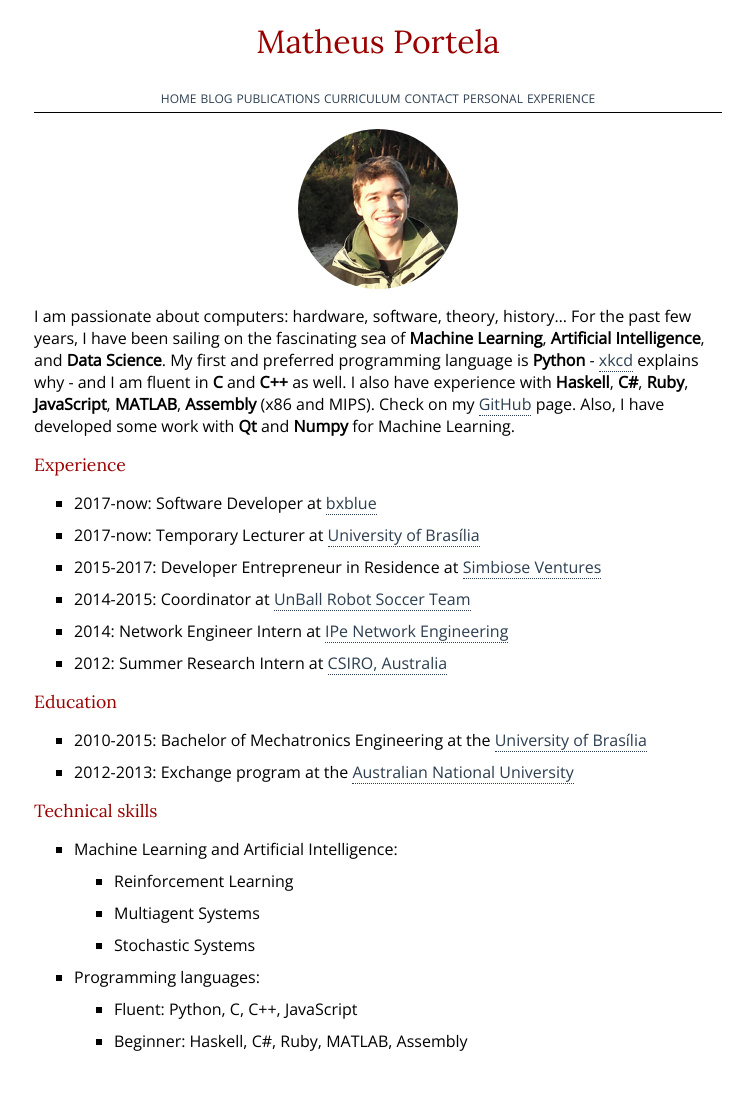
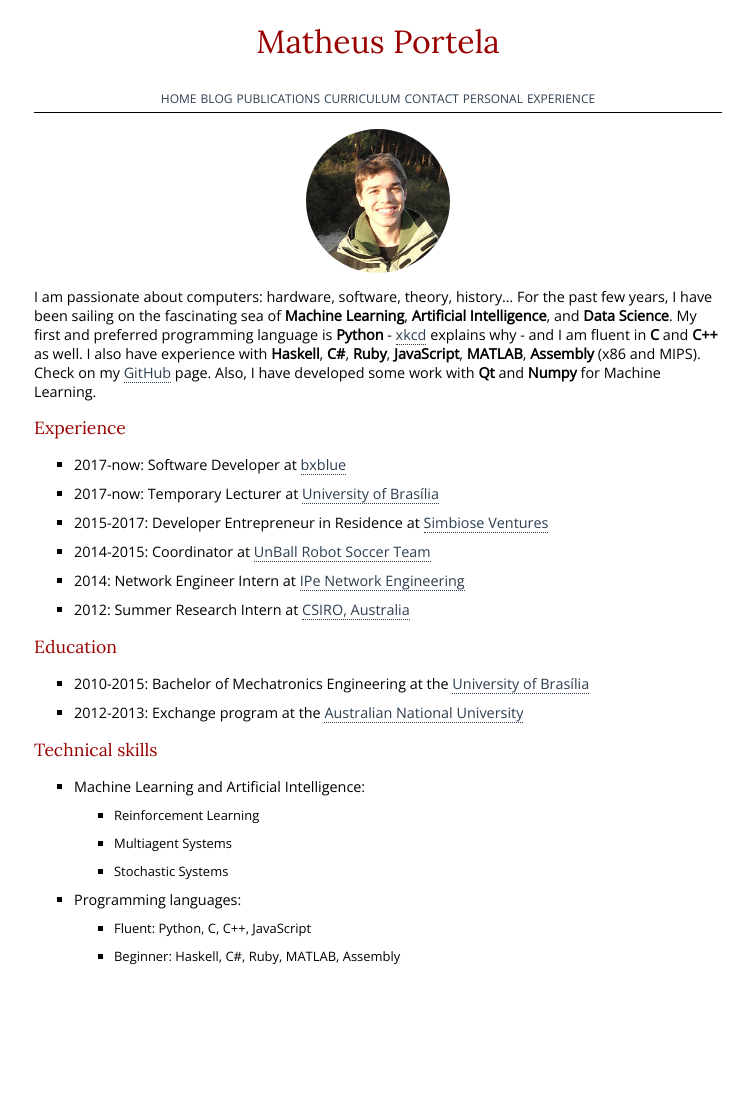
Before and after one commit to matheusportela/matheusportela.github.io, a Jekyll site: the page built from index.md, in a window 1280 px wide. Shown: the whole page, without its empty margins (262-1011 px from the left). Built offline with Jekyll 4.4.1, drawn with Linux system fonts in a browser that asks for light colours; after the commit the page ends 1015 px from its top, so only the background shows below that.

Commit message:
Change p, li text size

```diff
--- a/assets/css/main.css
+++ b/assets/css/main.css
@@ -36,6 +36,10 @@ h5 {
 }
 
 h6 {
+    font-size: 0.9em;
+}
+
+p, li {
     font-size: 0.9em;
 }
 
```
